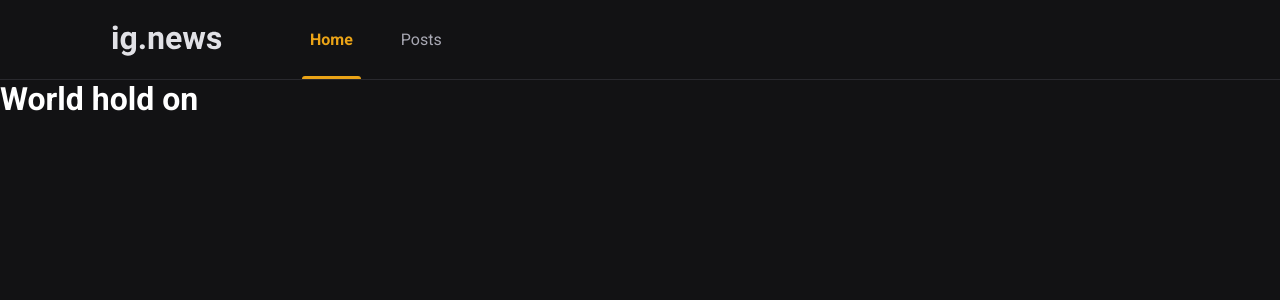
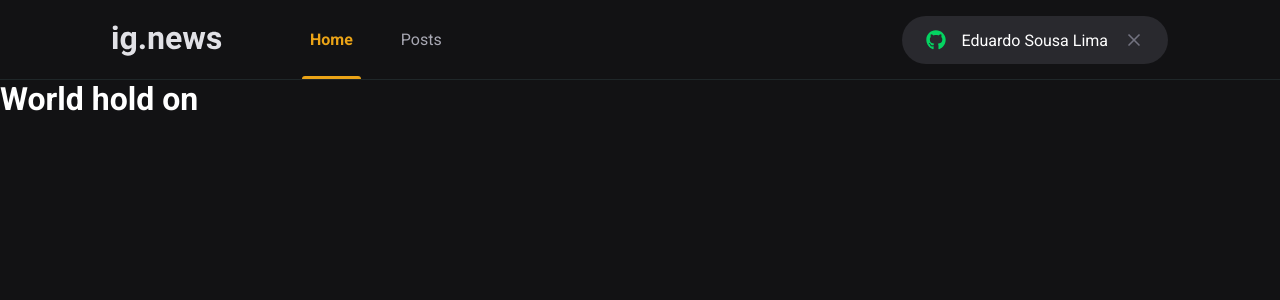
Before and after one commit to sleduardo20/ignite-chapter03, a Next.js app: page / in a window 1280 px wide. Shown: the top 300 px of the page. Built offline with nearby package versions, Linux system fonts and the light colour scheme.

Commit message:
(feat)🧠: create SignInButton component

```diff
--- a/package.json
+++ b/package.json
@@ -20,8 +20,8 @@
     "next-pwa": "^5.0.6",
     "react": "17.0.1",
     "react-dom": "17.0.1",
+    "react-icons": "^4.2.0",
     "sass": "^1.32.8"
-
   },
   "husky": {
     "hooks": {
--- a/src/components/Header/index.tsx
+++ b/src/components/Header/index.tsx
@@ -1,3 +1,4 @@
+import { SignInButton } from 'components/SignInButton';
 import styles from './styles.module.scss';
 
 export const Header = () => {
@@ -9,6 +10,7 @@
           <a className={styles.active}>Home</a>
           <a>Posts</a>
         </nav>
+        <SignInButton />
       </div>
     </header>
   );
--- a/src/components/Header/styles.module.scss
+++ b/src/components/Header/styles.module.scss
@@ -50,4 +50,8 @@
       }
     }
   }
+
+  button {
+    margin-left: auto;
+  }
 }
--- /dev/null
+++ b/src/components/SignInButton/index.tsx
@@ -0,0 +1,21 @@
+import { FaGithub } from 'react-icons/fa';
+import { FiX } from 'react-icons/fi';
+
+import styles from './styles.module.scss';
+
+export const SignInButton = () => {
+  const isUserLoggedIn = true;
+
+  return isUserLoggedIn ? (
+    <button type="button" className={styles.signInButton}>
+      <FaGithub color="#04d361" />
+      Eduardo Sousa Lima
+      <FiX color="#737380" className={styles.closeIcon} />
+    </button>
+  ) : (
+    <button type="button" className={styles.signInButton}>
+      <FaGithub color="#eba417" />
+      SignIn with GitHub
+    </button>
+  );
+};
--- /dev/null
+++ b/src/components/SignInButton/styles.module.scss
@@ -0,0 +1,32 @@
+.signInButton {
+  height: 3rem;
+  border-radius: 3rem;
+  background: var(--gray-850);
+  color: var(--white);
+  border: 0;
+  padding: 0 1.5rem;
+
+  display: flex;
+  align-items: center;
+  justify-content: center;
+
+  svg {
+    width: 20px;
+    height: 20px;
+  }
+
+  svg:first-child {
+    margin-right: 1rem;
+  }
+
+  svg.closeIcon{
+    margin-left: 1rem;
+  }
+
+  transition: filter 0.2s;
+
+  &:hover{
+    filter: brightness(0.8);
+  }
+
+}
--- a/src/styles/global.scss
+++ b/src/styles/global.scss
@@ -35,7 +35,8 @@
   --white: #ffffff;
   --gray-100: #e1e1e6;
   --gray-300: #a8a8b3;
-  --gray-800: #29292e;
+  --gray-850: #29292e;
+  --gray-800: #1f2729;
   --gray-900: #121214;
   --cyan-500: #61dafb;
   --yellow-500: #eba417;
```
Also changed, not shown: 1 other file (tests, documents, lock files or other folders).
